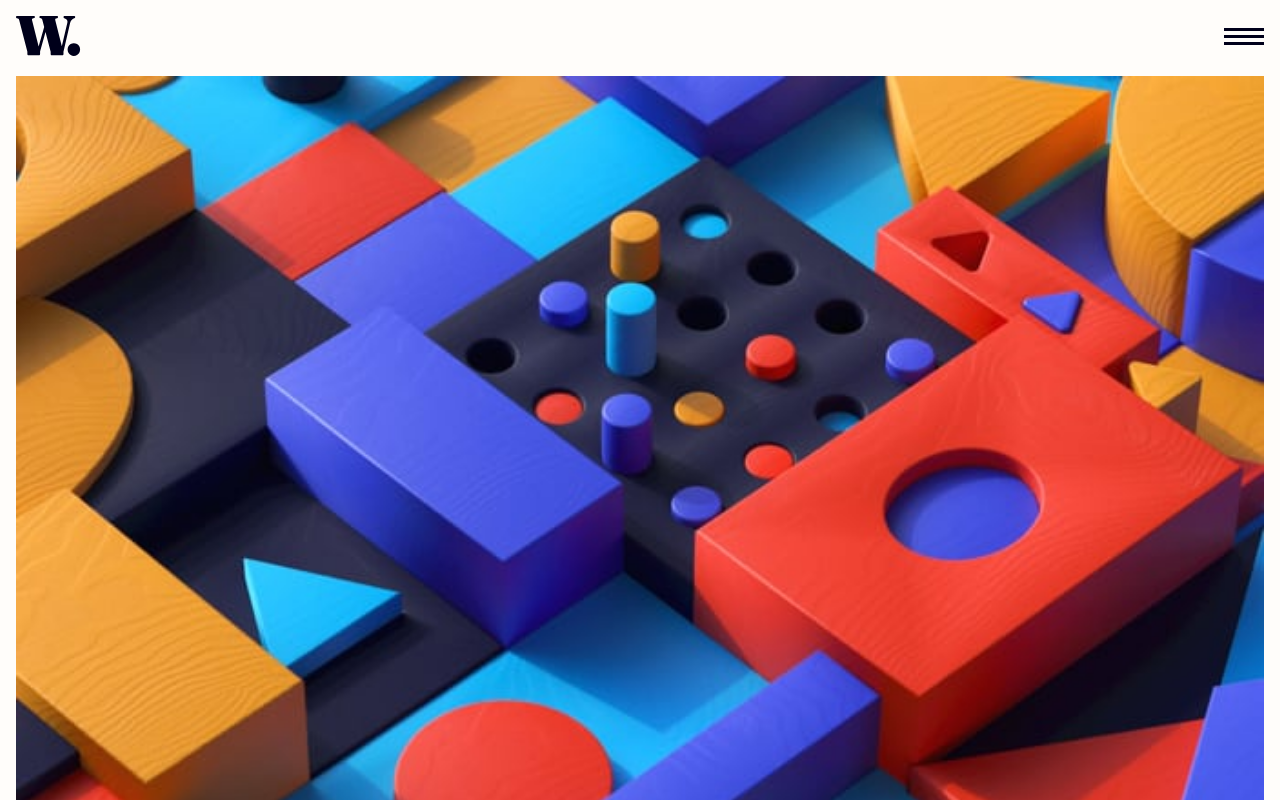
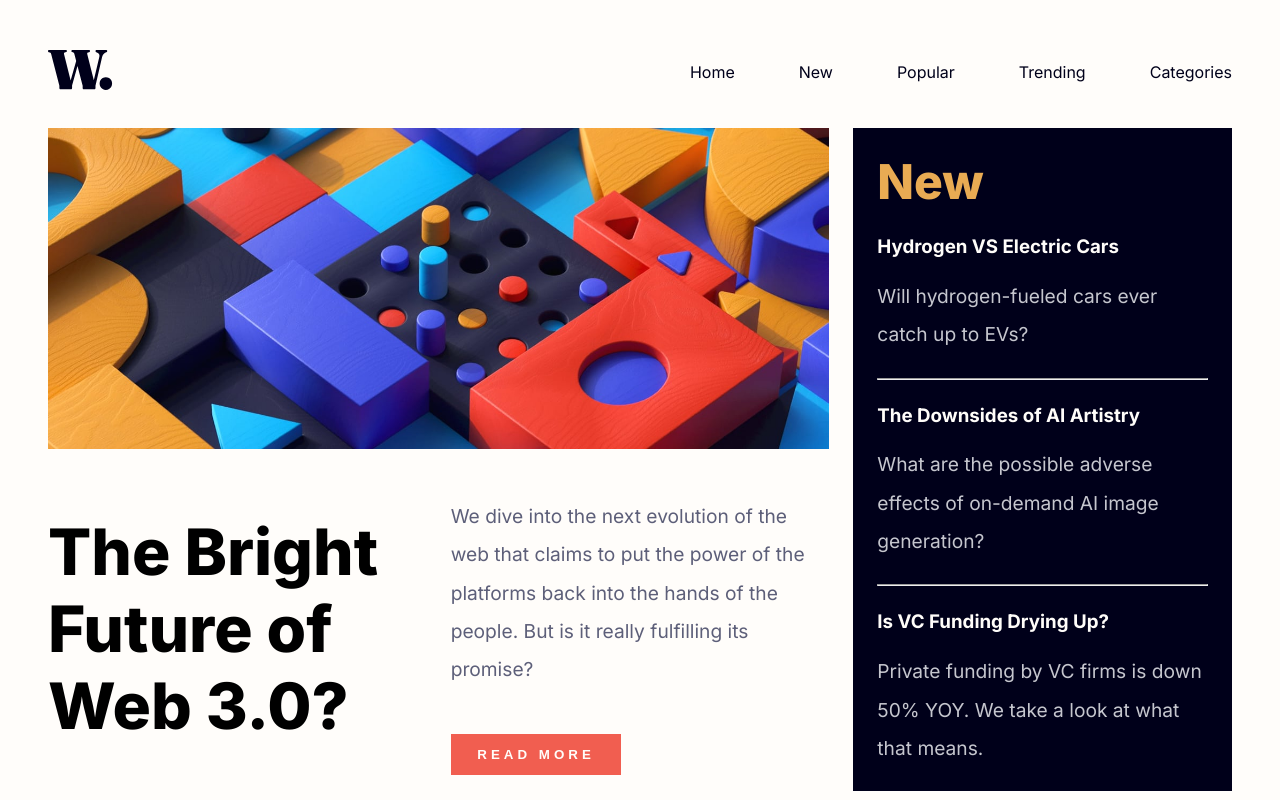
Before and after one commit to Ishmaelsealey/fem-news, a plain HTML site: page index.html in a window 1280 px wide. Shown: the top 800 px of the page. Drawn offline with Linux system fonts and the light colour scheme.

Commit message:
desktop styles completed

```diff
--- a/index.html
+++ b/index.html
@@ -38,12 +38,19 @@
         <a href="#">Categories</a>
       </div>
     </nav>
+    <nav class="desktop-nav">
+      <a href="#">Home</a>
+      <a href="#">New</a>
+      <a href="#">Popular</a>
+      <a href="#">Trending</a>
+      <a href="#">Categories</a>
+    </nav>
   </header>
 
   <main>
-    <section>
+    <section class="hero-image-wrap">
       <img class="mobile-hero-image" src="./images/image-web-3-mobile.jpg" alt="decorative image">
-      <!-- <img src="./images/image-web-3-desktop.jpg" alt="decorative image"> -->
+      <img class="desktop-hero-image" src="./images/image-web-3-desktop.jpg" alt="decorative image">
     </section>
     <h1>
       The Bright Future of Web 3.0?
--- a/src/styles.scss
+++ b/src/styles.scss
@@ -24,6 +24,7 @@ header {
 	flex-wrap: nowrap;
 	margin-bottom: 1em;
 	align-items: center;
+	height: 3em;
 	.logo {
 		flex: 1;
 	}
@@ -38,6 +39,7 @@ header {
 }
 
 h1 {
+	margin-top: 0.5em;
 	font-weight: 800;
 	font-size: 2.5em;
 }
@@ -143,3 +145,72 @@ p {
 		}
 	}
 }
+
+.desktop-nav, .desktop-hero-image {
+	display: none;
+}
+
+@media screen and (min-width: 800px) {
+	body {
+		padding: 3em;
+	}
+	h1 {
+		font-size: 4em;
+	}
+	p {
+		font-size: 1.2em;
+		line-height: 2;
+	}
+	.desktop-nav {
+		display: flex;
+		flex-direction: row;
+		flex-wrap: nowrap;
+		gap: 4em;
+	}
+	header {
+		margin-bottom: 2em;
+	}
+	.hamburger-menu, .mobile-nav, .mobile-hero-image {
+		display: none;
+	}
+	.desktop-hero-image {
+		display: block;
+		width: 100%;
+	}
+	main {
+		display: grid;
+		grid-template-columns: repeat(3, 1fr);
+		column-gap: 1.5em;
+	}
+	.hero-image-wrap {
+		grid-column: 1 / 3;
+	}
+	#hero-readmore {
+		display: flex;
+		flex-direction: column;
+		justify-content: space-between;
+		button {
+			width: fit-content;
+		}
+	}
+	#new-section {
+		margin: 0;
+		grid-column: 3 / -1;
+		grid-row: 1 / 3;
+		display: flex;
+		flex-direction: column;
+		justify-content: space-around;
+		padding: 1.5em;
+		h2 {
+			font-size: 3em;
+			margin-bottom: 0.5em;
+		}
+	}
+	.article-link {
+		margin-top: 3em;
+		grid-template-columns: 125px 1fr;
+		h3 {
+			font-size: 1.5em;
+		}
+	}
+}
```
Also changed, not shown: design/fem news landing (1).png (added), src/styles.css, 1 other file.
